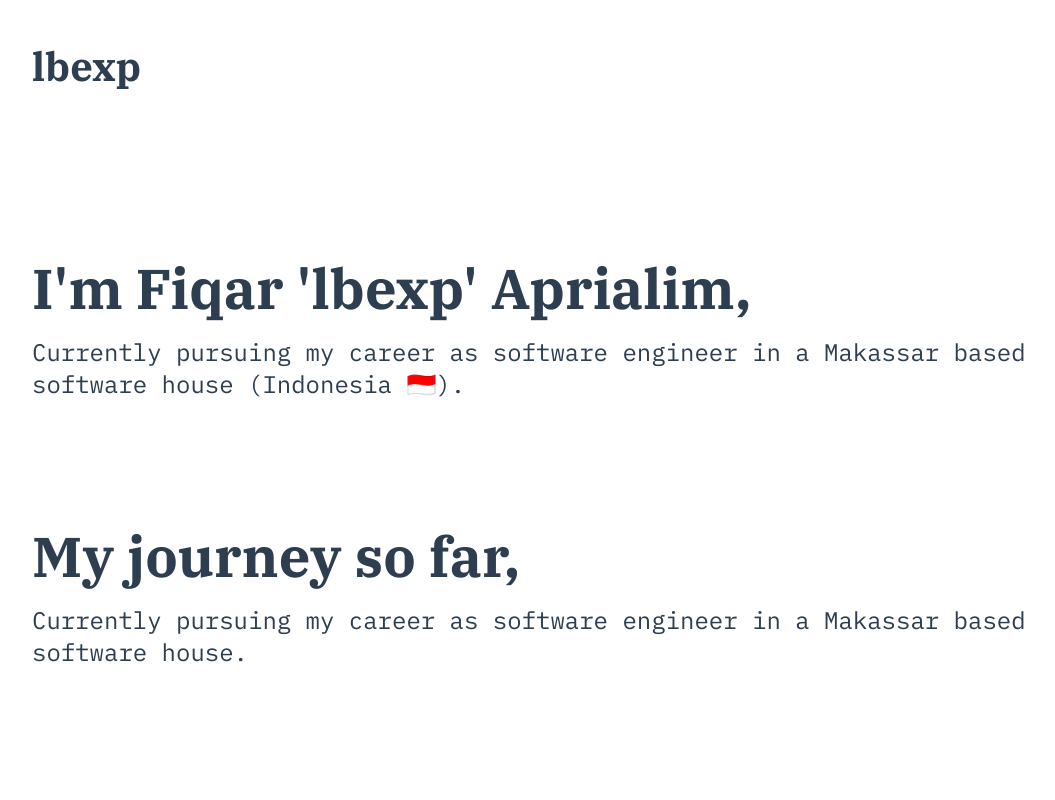
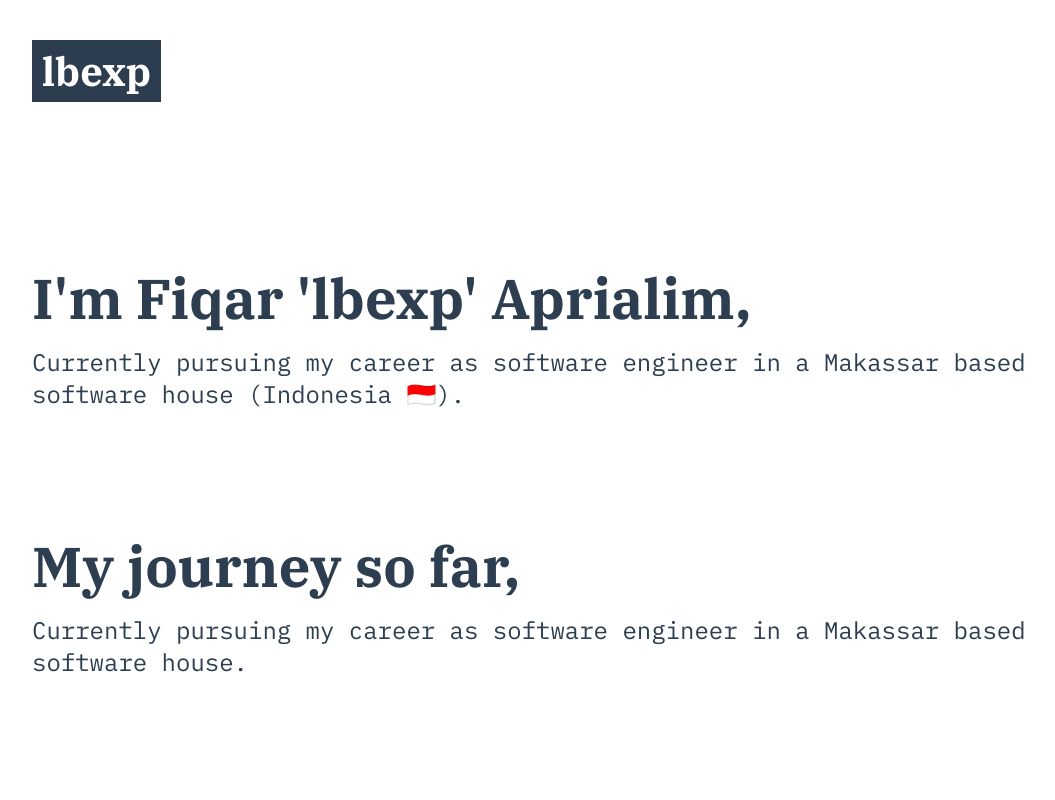
Before and after one commit to lbexp/lbexp.com, a Vue app: page / in a window 1280 px wide. Shown: the top 800 px of the page, without its empty margins (68-1123 px from the left). Built offline with nearby package versions, Linux system fonts and the light colour scheme.

Commit message:
fix: logo component

```diff
--- a/src/components/layouts/Logo.vue
+++ b/src/components/layouts/Logo.vue
@@ -1,5 +1,5 @@
 <template>
-  <h1>
+  <h1 class="logo">
     lbexp
   </h1>
 </template>
@@ -11,5 +11,9 @@ export default {
 </script>
 
 <style scoped lang="scss">
-
+.logo {
+  background: #2c3d4f;
+  color: white;
+  padding: 5px 10px;
+}
 </style>
```
